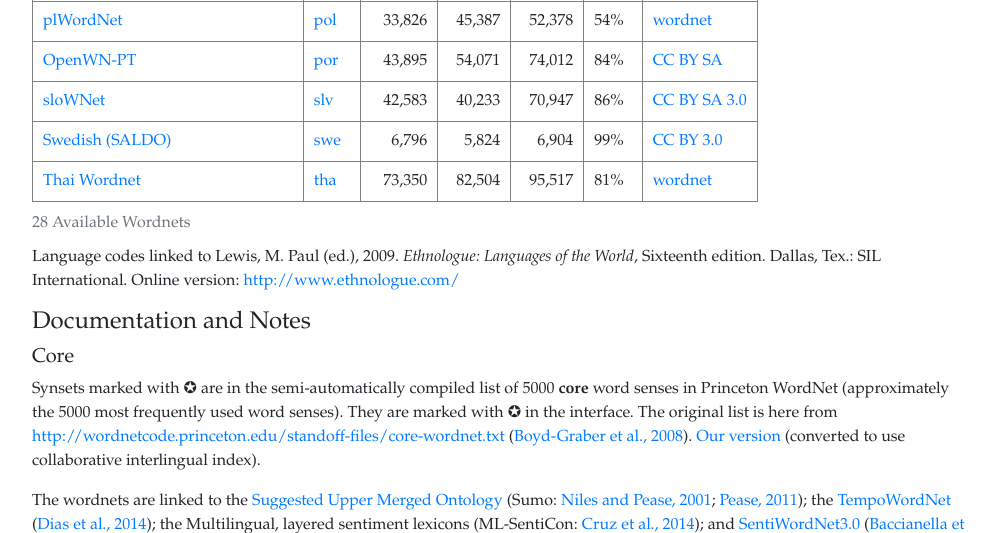
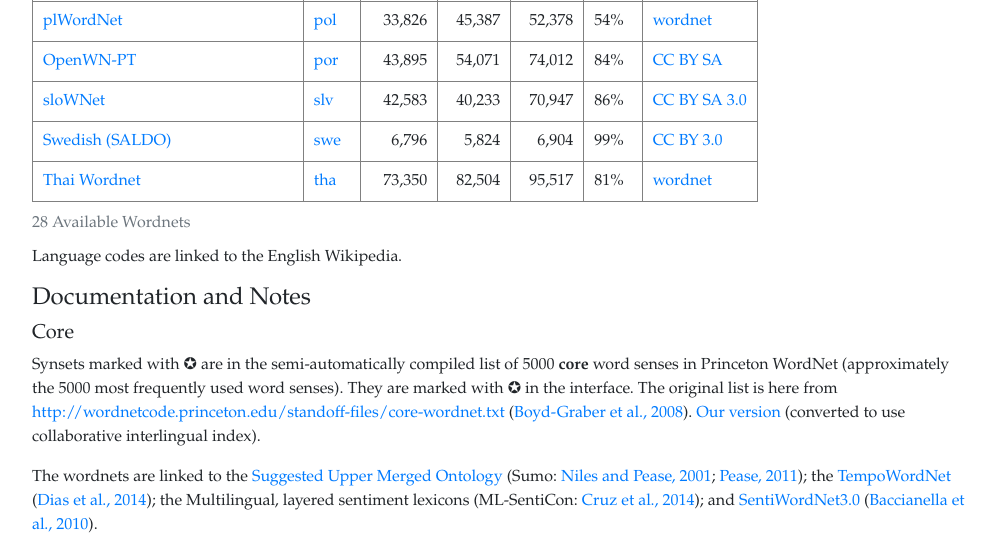
Before and after one commit to omwn/omwn.github.io, a Flask app: page /omw1.html in a window 1280 px wide. Shown: the part 1662-2195 px from the top of the page, without its empty margins (138-1134 px from the left). Run offline with Flask 2, Linux system fonts and the light colour scheme; some libraries are stand-ins or nearby versions.

Commit message:
replace links to ethnologue with links to wikipedia, closes #6

```diff
--- a/web/templates/omw1.html
+++ b/web/templates/omw1.html
@@ -66,7 +66,7 @@
   </tr>
   <tr>
     <td><a href='http://fjalnet.com/'>Albanet</a></td>
-    <td><a href='http://www.ethnologue.com/show_language.asp?code=als'>als</a></td>
+    <td><a href='https://en.wikipedia.org/w/index.php?title=ISO_639:als'>als</a></td>
     <td align="right">4,675</td>
     <td align="right">5,988</td>
     <td align="right">9,599</td>
@@ -75,7 +75,7 @@
   </tr>
   <tr>
     <td><a href='http://www.globalwordnet.org/AWN/'>Arabic WordNet (AWN v2)</a></td>
-    <td><a href='http://www.ethnologue.com/show_language.asp?code=arb'>arb</a></td>
+    <td><a href='https://en.wikipedia.org/w/index.php?title=ISO_639:arb'>arb</a></td>
     <td align="right">9,916</td>
     <td align="right">17,785</td>
     <td align="right">37,335</td>
@@ -84,7 +84,7 @@
   </tr>
   <tr>
     <td><a href='http://www.bultreebank.org/'>BulTreeBank Wordnet (BTB-WN)</a></td>
-    <td><a href='http://www.ethnologue.com/show_language.asp?code=bul'>bul</a></td>
+    <td><a href='https://en.wikipedia.org/w/index.php?title=ISO_639:bul'>bul</a></td>
     <td align="right">4,959</td>
     <td align="right">6,720</td>
     <td align="right">8,936</td>
@@ -93,7 +93,7 @@
   </tr>
   <tr>
     <td><a href='http://compling.hss.ntu.edu.sg/cow/'>Chinese Open Wordnet</a></td>
-    <td><a href='http://www.ethnologue.com/show_language.asp?code=cmn'>cmn</a></td>
+    <td><a href='https://en.wikipedia.org/w/index.php?title=ISO_639:cmn'>cmn</a></td>
     <td align="right">42,312</td>
     <td align="right">61,533</td>
     <td align="right">79,809</td>
@@ -102,7 +102,7 @@
   </tr>
   <tr>
     <td><a href='http://lope.linguistics.ntu.edu.tw/cwn/'>Chinese Wordnet (Taiwan)</a></td>
-    <td><a href='http://www.ethnologue.com/show_language.asp?code=cmn'>cmn</a></td>
+    <td><a href='https://en.wikipedia.org/w/index.php?title=ISO_639:cmn'>cmn</a></td>
     <td align="right">4,913</td>
     <td align="right">3,206</td>
     <td align="right">8,069</td>
@@ -111,7 +111,7 @@
   </tr>
   <tr>
     <td><a href='http://wordnet.dk/lang'>DanNet</a></td>
-    <td><a href='http://www.ethnologue.com/show_language.asp?code=dan'>dan</a></td>
+    <td><a href='https://en.wikipedia.org/w/index.php?title=ISO_639:dan'>dan</a></td>
     <td align="right">4,476</td>
     <td align="right">4,468</td>
     <td align="right">5,859</td>
@@ -120,7 +120,7 @@
   </tr>
   <tr>
     <td><a href='https://github.com/okfngr/wordnet'>Greek Wordnet</a></td>
-    <td><a href='http://www.ethnologue.com/show_language.asp?code=ell'>ell</a></td>
+    <td><a href='https://en.wikipedia.org/w/index.php?title=ISO_639:ell'>ell</a></td>
     <td align="right">18,049</td>
     <td align="right">18,227</td>
     <td align="right">24,106</td>
@@ -129,7 +129,7 @@
   </tr>
   <tr>
     <td><a href='http://wordnet.princeton.edu/'>Princeton WordNet</a></td>
-    <td><a href='http://www.ethnologue.com/show_language.asp?code=eng'>eng</a></td>
+    <td><a href='https://en.wikipedia.org/w/index.php?title=ISO_639:eng'>eng</a></td>
     <td align="right">117,659</td>
     <td align="right">148,730</td>
     <td align="right">206,978</td>
@@ -138,7 +138,7 @@
   </tr>
   <tr>
     <td><a href='http://www.pwn.ir'>Persian Wordnet</a></td>
-    <td><a href='http://www.ethnologue.com/show_language.asp?code=fas'>fas</a></td>
+    <td><a href='https://en.wikipedia.org/w/index.php?title=ISO_639:fas'>fas</a></td>
     <td align="right">17,759</td>
     <td align="right">17,560</td>
     <td align="right">30,461</td>
@@ -147,7 +147,7 @@
   </tr>
   <tr>
     <td><a href='http://www.ling.helsinki.fi/en/lt/research/finnwordnet/'>FinnWordNet</a></td>
-    <td><a href='http://www.ethnologue.com/show_language.asp?code=fin'>fin</a></td>
+    <td><a href='https://en.wikipedia.org/w/index.php?title=ISO_639:fin'>fin</a></td>
     <td align="right">116,763</td>
     <td align="right">129,839</td>
     <td align="right">189,227</td>
@@ -156,7 +156,7 @@
   </tr>
   <tr>
     <td><a href='http://alpage.inria.fr/~sagot/wolf-en.html'>WOLF (Wordnet Libre du Français)</a></td>
-    <td><a href='http://www.ethnologue.com/show_language.asp?code=fra'>fra</a></td>
+    <td><a href='https://en.wikipedia.org/w/index.php?title=ISO_639:fra'>fra</a></td>
     <td align="right">59,091</td>
     <td align="right">55,373</td>
     <td align="right">102,671</td>
@@ -165,7 +165,7 @@
   </tr>
   <tr>
     <td><a href='http://cl.haifa.ac.il/projects/mwn/index.shtml'>Hebrew Wordnet</a></td>
-    <td><a href='http://www.ethnologue.com/show_language.asp?code=heb'>heb</a></td>
+    <td><a href='https://en.wikipedia.org/w/index.php?title=ISO_639:heb'>heb</a></td>
     <td align="right">5,448</td>
     <td align="right">5,325</td>
     <td align="right">6,872</td>
@@ -174,7 +174,7 @@
   </tr>
   <tr>
     <td><a href='http://www.cesar-project.net/'>Croation Wordnet</a></td>
-    <td><a href='http://www.ethnologue.com/show_language.asp?code=hrv'>hrv</a></td>
+    <td><a href='https://en.wikipedia.org/w/index.php?title=ISO_639:hrv'>hrv</a></td>
     <td align="right">23,120</td>
     <td align="right">29,008</td>
     <td align="right">47,900</td>
@@ -183,7 +183,7 @@
   </tr>
   <tr>
     <td><a href='http://multiwordnet.fbk.eu/english/home.php'>MultiWordNet</a></td>
-    <td><a href='http://www.ethnologue.com/show_language.asp?code=ita'>ita</a></td>
+    <td><a href='https://en.wikipedia.org/w/index.php?title=ISO_639:ita'>ita</a></td>
     <td align="right">35,001</td>
     <td align="right">41,855</td>
     <td align="right">63,133</td>
@@ -192,7 +192,7 @@
   </tr>
   <tr>
     <td><a href='http://nlpwww.nict.go.jp/wn-ja/'>Japanese Wordnet</a></td>
-    <td><a href='http://www.ethnologue.com/show_language.asp?code=jpn'>jpn</a></td>
+    <td><a href='https://en.wikipedia.org/w/index.php?title=ISO_639:jpn'>jpn</a></td>
     <td align="right">57,184</td>
     <td align="right">91,964</td>
     <td align="right">158,069</td>
@@ -201,7 +201,7 @@
   </tr>
   <tr>
     <td><a href='http://adimen.si.ehu.es/web/MCR/'>Multilingual Central Repository</a></td>
-    <td><a href='http://www.ethnologue.com/show_language.asp?code=cat'>cat</a></td>
+    <td><a href='https://en.wikipedia.org/w/index.php?title=ISO_639:cat'>cat</a></td>
     <td align="right">45,826</td>
     <td align="right">46,531</td>
     <td align="right">70,622</td>
@@ -210,7 +210,7 @@
   </tr>
   <tr>
     <td><a href='http://adimen.si.ehu.es/web/MCR/'>Multilingual Central Repository</a></td>
-    <td><a href='http://www.ethnologue.com/show_language.asp?code=eus'>eus</a></td>
+    <td><a href='https://en.wikipedia.org/w/index.php?title=ISO_639:eus'>eus</a></td>
     <td align="right">29,413</td>
     <td align="right">26,240</td>
     <td align="right">48,934</td>
@@ -219,7 +219,7 @@
   </tr>
   <tr>
     <td><a href='http://adimen.si.ehu.es/web/MCR/'>Multilingual Central Repository</a></td>
-    <td><a href='http://www.ethnologue.com/show_language.asp?code=glg'>glg</a></td>
+    <td><a href='https://en.wikipedia.org/w/index.php?title=ISO_639:glg'>glg</a></td>
     <td align="right">19,312</td>
     <td align="right">23,124</td>
     <td align="right">27,138</td>
@@ -228,7 +228,7 @@
   </tr>
   <tr>
     <td><a href='http://adimen.si.ehu.es/web/MCR/'>Multilingual Central Repository</a></td>
-    <td><a href='http://www.ethnologue.com/show_language.asp?code=spa'>spa</a></td>
+    <td><a href='https://en.wikipedia.org/w/index.php?title=ISO_639:spa'>spa</a></td>
     <td align="right">38,512</td>
     <td align="right">36,681</td>
     <td align="right">57,764</td>
@@ -237,7 +237,7 @@
   </tr>
   <tr>
     <td><a href='http://wn-msa.sourceforge.net/'>Wordnet Bahasa</a></td>
-    <td><a href='http://www.ethnologue.com/show_language.asp?code=ind'>ind</a></td>
+    <td><a href='https://en.wikipedia.org/w/index.php?title=ISO_639:ind'>ind</a></td>
     <td align="right">38,085</td>
     <td align="right">36,954</td>
     <td align="right">106,688</td>
@@ -246,7 +246,7 @@
   </tr>
   <tr>
     <td><a href='http://wn-msa.sourceforge.net/'>Wordnet Bahasa</a></td>
-    <td><a href='http://www.ethnologue.com/show_language.asp?code=zsm'>zsm</a></td>
+    <td><a href='https://en.wikipedia.org/w/index.php?title=ISO_639:zsm'>zsm</a></td>
     <td align="right">36,911</td>
     <td align="right">33,932</td>
     <td align="right">105,028</td>
@@ -255,7 +255,7 @@
   </tr>
   <tr>
     <td><a href='http://www.nb.no/spraakbanken/tilgjengelege-ressursar/leksikalske-ressursar'>Norwegian Wordnet</a></td>
-    <td><a href='http://www.ethnologue.com/show_language.asp?code=nno'>nno</a></td>
+    <td><a href='https://en.wikipedia.org/w/index.php?title=ISO_639:nno'>nno</a></td>
     <td align="right">3,671</td>
     <td align="right">3,387</td>
     <td align="right">4,762</td>
@@ -264,7 +264,7 @@
   </tr>
   <tr>
     <td><a href='http://www.nb.no/spraakbanken/tilgjengelege-ressursar/leksikalske-ressursar'>Norwegian Wordnet</a></td>
-    <td><a href='http://www.ethnologue.com/show_language.asp?code=nob'>nob</a></td>
+    <td><a href='https://en.wikipedia.org/w/index.php?title=ISO_639:nob'>nob</a></td>
     <td align="right">4,455</td>
     <td align="right">4,186</td>
     <td align="right">5,586</td>
@@ -273,7 +273,7 @@
   </tr>
   <tr>
     <td><a href='http://plwordnet.pwr.wroc.pl/wordnet/'>plWordNet</a></td>
-    <td><a href='http://www.ethnologue.com/show_language.asp?code=pol'>pol</a></td>
+    <td><a href='https://en.wikipedia.org/w/index.php?title=ISO_639:pol'>pol</a></td>
     <td align="right">33,826</td>
     <td align="right">45,387</td>
     <td align="right">52,378</td>
@@ -282,7 +282,7 @@
   </tr>
   <tr>
     <td><a href='https://github.com/arademaker/openWordnet-PT'>OpenWN-PT</a></td>
-    <td><a href='http://www.ethnologue.com/show_language.asp?code=por'>por</a></td>
+    <td><a href='https://en.wikipedia.org/w/index.php?title=ISO_639:por'>por</a></td>
     <td align="right">43,895</td>
     <td align="right">54,071</td>
     <td align="right">74,012</td>
@@ -291,7 +291,7 @@
   </tr>
   <tr>
     <td><a href='http://lojze.lugos.si/darja/slownet.html'>sloWNet</a></td>
-    <td><a href='http://www.ethnologue.com/show_language.asp?code=slv'>slv</a></td>
+    <td><a href='https://en.wikipedia.org/w/index.php?title=ISO_639:slv'>slv</a></td>
     <td align="right">42,583</td>
     <td align="right">40,233</td>
     <td align="right">70,947</td>
@@ -300,7 +300,7 @@
   </tr>
   <tr>
     <td><a href='http://spraakbanken.gu.se/eng/resource/wordnet-saldo'>Swedish (SALDO)</a></td>
-    <td><a href='http://www.ethnologue.com/show_language.asp?code=swe'>swe</a></td>
+    <td><a href='https://en.wikipedia.org/w/index.php?title=ISO_639:swe'>swe</a></td>
     <td align="right">6,796</td>
     <td align="right">5,824</td>
     <td align="right">6,904</td>
@@ -309,7 +309,7 @@
   </tr>
   <tr>
     <td><a href='http://th.asianwordnet.org/'>Thai Wordnet</a></td>
-    <td><a href='http://www.ethnologue.com/show_language.asp?code=tha'>tha</a></td>
+    <td><a href='https://en.wikipedia.org/w/index.php?title=ISO_639:tha'>tha</a></td>
     <td align="right">73,350</td>
     <td align="right">82,504</td>
     <td align="right">95,517</td>
@@ -318,7 +318,7 @@
   </tr>
   </table>
 
-<p>Language codes linked to Lewis, M. Paul (ed.), 2009. <i>Ethnologue: Languages of the World</i>, Sixteenth edition. Dallas, Tex.: SIL International. Online version: <a href='http://www.ethnologue.com/'>http://www.ethnologue.com/</a>
+<p>Language codes are linked to the English Wikipedia.
 
   <h4>Documentation and Notes</h4>
 
```
Also changed, not shown: docs/omw1.html (+29 -29 lines).
